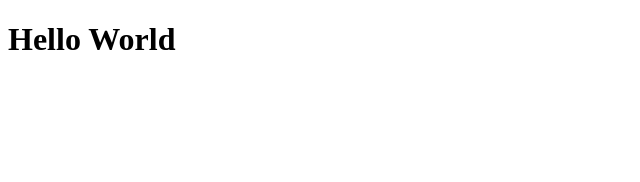
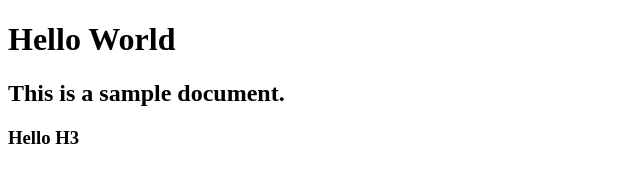
Before and after one commit to SahilMiya12/MERN-Project-DAY1, a plain HTML site: page index.html in a window 1280 px wide. Shown: the whole page, without its empty margins (0-640 px from the left). Drawn offline with Linux system fonts and the light colour scheme.

Commit message:
Final cleanup of merge remnants and staged files

```diff
--- a/index.html
+++ b/index.html
@@ -7,5 +7,7 @@
   </head>
   <body>
     <h1>Hello World</h1>
+    <h2>This is a sample document.</h2>
+    <h3>Hello H3</h3>
   </body>
 </html>
```
Also changed, not shown: index-2.html (+7 -0 lines), dropdown-form.html (added), form-1.html (added), form-2.html (added), table-2.html (added), table.html (added), 1 other file.
